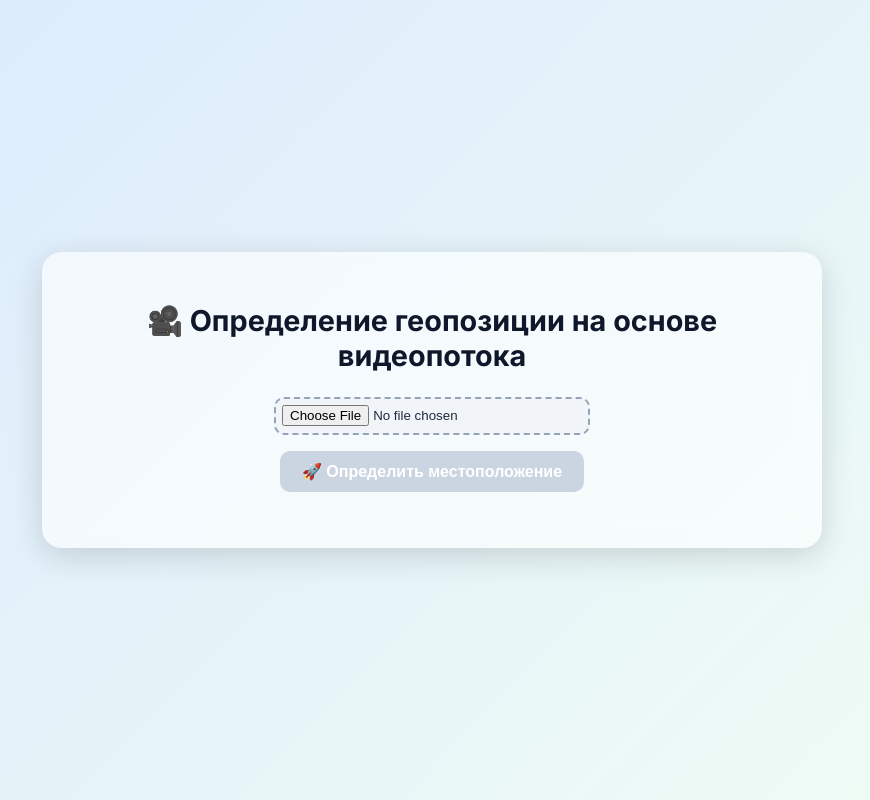
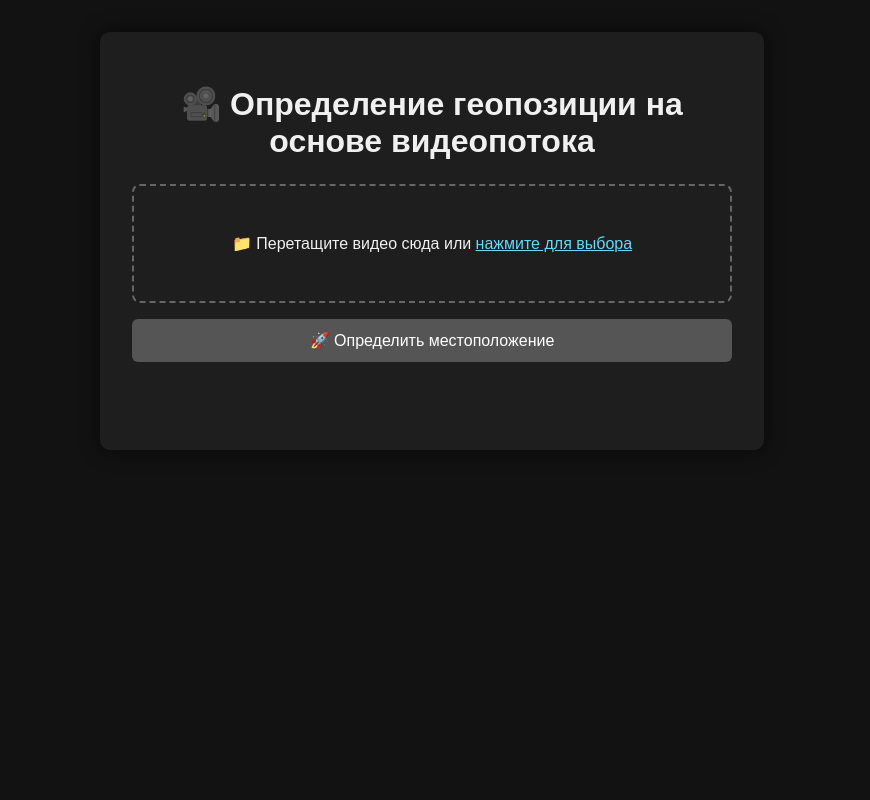
Before and after one commit to algorov/visual_place_recognition, a Python web app: template app/templates/index.html in a window 1280 px wide. Shown: the whole page, without its empty margins (208-1078 px from the left). Run offline with Jinja, Linux system fonts and the light colour scheme; the template is opened without the code that fills it, so the values that code supplies are empty.

Commit message:
upd frontend

```diff
--- a/app/static/styles.css
+++ b/app/static/styles.css
@@ -1,60 +1,72 @@
-@import url('https://fonts.googleapis.com/css2?family=Inter:wght@400;600;700&display=swap');
-
 body {
-  font-family: 'Inter', sans-serif;
-  margin: 0;
-  padding: 0;
-  background: linear-gradient(135deg, #dbeafe, #f0fdf4);
-  color: #1e293b;
+  font-family: Arial, sans-serif;
+  margin: 20px;
+  background: #f9f9f9;
+  color: #333;
   display: flex;
   justify-content: center;
-  align-items: center;
+  align-items: flex-start;
   min-height: 100vh;
 }
 
 .container {
-  background: rgba(255, 255, 255, 0.6);
-  backdrop-filter: blur(12px);
-  -webkit-backdrop-filter: blur(12px);
-  border-radius: 20px;
-  box-shadow: 0 8px 32px rgba(0, 0, 0, 0.15);
-  padding: 2rem 2.5rem;
+  max-width: 600px;
   width: 100%;
-  max-width: 700px;
+  padding: 1rem 2rem;
+  background: white;
+  border-radius: 12px;
+  box-shadow: 0 2px 12px rgba(0, 0, 0, 0.1);
   text-align: center;
-  transition: all 0.3s ease;
+  display: flex;
+  flex-direction: column;
+  align-items: center;
 }
 
 h1 {
-  font-size: 1.8rem;
-  font-weight: 700;
   margin-bottom: 1.5rem;
-  color: #0f172a;
+  font-size: 1.4rem;
+  color: #1e293b;
 }
 
-input[type="file"] {
-  display: block;
-  margin: 0 auto 1rem auto;
-  padding: 0.4rem;
+.drop-area {
   border: 2px dashed #94a3b8;
-  border-radius: 10px;
-  background-color: #f1f5f9;
-  transition: border-color 0.3s ease;
+  border-radius: 12px;
+  padding: 2rem;
+  background-color: #f8fafc;
   cursor: pointer;
-  width: 100%;
-  max-width: 300px;
+  text-align: center;
+  color: #64748b;
+  transition: background-color 0.3s ease, border-color 0.3s ease;
+  max-width: 400px;
+  margin: 1rem auto;
 }
 
-input[type="file"]:hover {
+.drop-area.hover {
+  background-color: #e0f2fe;
   border-color: #3b82f6;
+  color: #0c4a6e;
+}
+
+.drop-area p {
+  margin: 0;
+  font-size: 1rem;
+  font-weight: 500;
+}
+
+.browse-text {
+  text-decoration: underline;
+  color: #2563eb;
+  cursor: pointer;
 }
 
 .video-wrapper {
+  max-width: 100%;
+  margin-top: 1rem;
+  margin-bottom: 1rem;
+  overflow: hidden;
+  border-radius: 12px;
+  box-shadow: 0 0 10px rgba(0,0,0,0.1);
   width: 100%;
-  margin: 1rem 0;
-  overflow: hidden;
-  border-radius: 16px;
-  box-shadow: 0 0 20px rgba(0,0,0,0.08);
 }
 
 .hidden {
@@ -65,67 +77,53 @@ video {
   width: 100%;
   height: auto;
   display: block;
-  border-radius: 16px;
+  border-radius: 12px;
 }
 
 button {
-  background: linear-gradient(135deg, #3b82f6, #2563eb);
+  cursor: pointer;
+  background-color: #0069d9;
   color: white;
   border: none;
-  padding: 0.7rem 1.4rem;
+  border-radius: 6px;
+  padding: 0.6rem 1.2rem;
   font-size: 1rem;
-  border-radius: 10px;
-  font-weight: 600;
-  transition: all 0.3s ease;
-  box-shadow: 0 4px 14px rgba(59, 130, 246, 0.35);
+  transition: background-color 0.3s ease;
   margin: 0 auto;
   display: block;
 }
 
 button:disabled {
-  background: #cbd5e1;
+  background-color: #cccccc;
   cursor: not-allowed;
-  box-shadow: none;
 }
 
 button:not(:disabled):hover {
-  transform: translateY(-2px);
-  box-shadow: 0 6px 18px rgba(37, 99, 235, 0.45);
+  background-color: #0053ba;
 }
 
 #message {
   margin-top: 1rem;
-  font-weight: 600;
+  font-weight: bold;
   min-height: 1.5em;
+  color: #e55353;
   text-align: center;
-  transition: color 0.3s ease;
-}
-
-#message:empty {
-  display: none;
 }
 
 #results {
-  margin-top: 1.5rem;
+  margin-top: 1rem;
   width: 100%;
 }
 
 .result {
-  background: rgba(255, 255, 255, 0.7);
-  backdrop-filter: blur(8px);
-  border-radius: 12px;
-  padding: 1rem;
-  margin: 1rem auto;
+  border-top: 1px solid #eee;
+  padding: 0.8rem 0;
   text-align: left;
-  box-shadow: 0 4px 12px rgba(0,0,0,0.05);
   max-width: 500px;
-  transition: transform 0.3s ease;
-}
-
-.result:hover {
-  transform: scale(1.02);
+  margin-left: auto;
+  margin-right: auto;
 }
 
 .result p {
-  margin: 0.4rem 0;
+  margin: 0.2rem 0;
 }
--- a/app/templates/index.html
+++ b/app/templates/index.html
@@ -4,20 +4,158 @@
   <meta charset="UTF-8" />
   <meta name="viewport" content="width=device-width, initial-scale=1" />
   <title>Загрузка видео</title>
-  <link rel="stylesheet" href="./static/styles.css" />
+  <link rel="stylesheet" href="https://unpkg.com/leaflet@1.9.4/dist/leaflet.css" />
+  <script src="https://unpkg.com/leaflet@1.9.4/dist/leaflet.js"></script>
+  <style>
+    body {
+      font-family: Arial, sans-serif;
+      margin: 0;
+      padding: 0;
+      background-color: #121212;
+      color: #f0f0f0;
+      display: flex;
+      justify-content: center;
+      align-items: flex-start;
+      min-height: 100vh;
+    }
+
+    .container {
+      max-width: 600px;
+      width: 100%;
+      padding: 2rem;
+      background-color: #1e1e1e;
+      border-radius: 10px;
+      box-shadow: 0 0 20px rgba(0, 0, 0, 0.6);
+      margin: 2rem;
+    }
+
+    h1 {
+      text-align: center;
+      margin-bottom: 1.5rem;
+    }
+
+    .drop-area {
+      border: 2px dashed #666;
+      padding: 2rem;
+      text-align: center;
+      cursor: pointer;
+      margin-bottom: 1rem;
+      border-radius: 8px;
+      transition: background 0.3s, border-color 0.3s;
+    }
+
+    .drop-area.hover {
+      background-color: #2a2a2a;
+      border-color: #888;
+    }
+
+    .browse-text {
+      color: #61dafb;
+      text-decoration: underline;
+      cursor: pointer;
+    }
+
+    .video-wrapper video {
+      width: 100%;
+      border-radius: 10px;
+      margin: 1rem 0;
+    }
+
+    .hidden {
+      display: none;
+    }
+
+    .progress-bar {
+      height: 4px;
+      background: linear-gradient(90deg, #61dafb, #1db954);
+      background-size: 200% 100%;
+      animation: progress 1.5s linear infinite;
+      border-radius: 2px;
+      margin: 1rem 0;
+    }
+
+    @keyframes progress {
+      0% {
+        background-position: 200% 0;
+      }
+      100% {
+        background-position: -200% 0;
+      }
+    }
+
+    button {
+      display: block;
+      width: 100%;
+      padding: 0.75rem;
+      background-color: #1db954;
+      color: white;
+      border: none;
+      border-radius: 6px;
+      font-size: 1rem;
+      cursor: pointer;
+      margin-top: 1rem;
+      transition: background 0.3s;
+    }
+
+    button:disabled {
+      background-color: #555;
+      cursor: not-allowed;
+    }
+
+    button:hover:not(:disabled) {
+      background-color: #17a74a;
+    }
+
+    #message {
+      text-align: center;
+      margin-top: 1rem;
+      font-weight: bold;
+      min-height: 1.5em;
+      color: #f44336;
+    }
+
+    #results {
+      margin-top: 1rem;
+    }
+
+    .result {
+      padding: 0.8rem 0;
+      border-top: 1px solid #333;
+    }
+
+    .result p {
+      margin: 0.3rem 0;
+    }
+
+    #map {
+      height: 300px;
+      width: 100%;
+      margin-top: 1rem;
+      border-radius: 10px;
+      overflow: hidden;
+    }
+  </style>
 </head>
 <body>
   <div class="container">
     <h1>🎥 Определение геопозиции на основе видеопотока</h1>
 
-    <input type="file" id="fileInput" accept="video/*" />
+    <div id="dropArea" class="drop-area">
+      <p>📁 Перетащите видео сюда или <span class="browse-text">нажмите для выбора</span></p>
+      <input type="file" id="fileInput" accept="video/*" hidden />
+    </div>
+
     <div class="video-wrapper hidden" id="videoWrapper">
       <video id="videoPreview" controls></video>
     </div>
+
+    <div class="progress-bar hidden" id="progressBar"></div>
+
     <button id="uploadBtn" disabled>🚀 Определить местоположение</button>
 
     <div id="message"></div>
     <div id="results"></div>
+    <div id="map" class="hidden"></div>
   </div>
 
   <script>
@@ -27,25 +165,58 @@
     const uploadBtn = document.getElementById("uploadBtn");
     const message = document.getElementById("message");
     const results = document.getElementById("results");
+    const dropArea = document.getElementById("dropArea");
+    const progressBar = document.getElementById("progressBar");
+    const mapDiv = document.getElementById("map");
 
     let selectedFile = null;
+    let map;
+
+    dropArea.addEventListener("click", () => fileInput.click());
+
+    ["dragenter", "dragover"].forEach(eventName => {
+      dropArea.addEventListener(eventName, e => {
+        e.preventDefault();
+        e.stopPropagation();
+        dropArea.classList.add("hover");
+      });
+    });
+
+    ["dragleave", "drop"].forEach(eventName => {
+      dropArea.addEventListener(eventName, e => {
+        e.preventDefault();
+        e.stopPropagation();
+        dropArea.classList.remove("hover");
+      });
+    });
+
+    dropArea.addEventListener("drop", e => {
+      const file = e.dataTransfer.files[0];
+      if (file && file.type.startsWith("video/")) {
+        handleFile(file);
+      } else {
+        message.textContent = "❌ Пожалуйста, выберите корректный видеофайл";
+      }
+    });
 
     fileInput.addEventListener("change", () => {
       const file = fileInput.files[0];
       if (file && file.type.startsWith("video/")) {
-        selectedFile = file;
-        videoPreview.src = URL.createObjectURL(file);
-        videoWrapper.classList.remove("hidden");
-        uploadBtn.disabled = false;
-        message.textContent = "";
-        results.innerHTML = "";
+        handleFile(file);
       } else {
         message.textContent = "❌ Пожалуйста, выберите корректный видеофайл";
-        uploadBtn.disabled = true;
-        videoWrapper.classList.add("hidden");
-        videoPreview.src = "";
       }
     });
+
+    function handleFile(file) {
+      selectedFile = file;
+      videoPreview.src = URL.createObjectURL(file);
+      videoWrapper.classList.remove("hidden");
+      uploadBtn.disabled = false;
+      message.textContent = "";
+      results.innerHTML = "";
+      mapDiv.classList.add("hidden");
+    }
 
     uploadBtn.addEventListener("click", async () => {
       if (!selectedFile) return;
@@ -55,6 +226,7 @@
 
       message.textContent = "⏳ Видео обрабатывается...";
       uploadBtn.disabled = true;
+      progressBar.classList.remove("hidden");
 
       try {
         const response = await fetch("http://localhost:8000/process-video/", {
@@ -63,6 +235,7 @@
         });
 
         const data = await response.json();
+        progressBar.classList.add("hidden");
 
         if (response.ok) {
           message.textContent = "✅ Анализ завершён!";
@@ -74,12 +247,29 @@
               <p><strong>Distance:</strong> ${r.distance.toFixed(6)}</p>
             </div>
           `).join("");
+
+          mapDiv.classList.remove("hidden");
+          if (!map) {
+            map = L.map("map").setView([data.results[0].latitude, data.results[0].longitude], 13);
+            L.tileLayer("https://{s}.tile.openstreetmap.org/{z}/{x}/{y}.png", {
+              attribution: '&copy; OpenStreetMap contributors'
+            }).addTo(map);
+          } else {
+            map.setView([data.results[0].latitude, data.results[0].longitude], 13);
+          }
+
+          data.results.forEach(r => {
+            L.marker([r.latitude, r.longitude])
+              .addTo(map)
+              .bindPopup(`<b>${r.title}</b><br>${r.latitude}, ${r.longitude}`);
+          });
         } else {
           message.textContent = "❌ Ошибка при анализе: " + (data.error || "неизвестная ошибка");
         }
       } catch (err) {
         console.error(err);
         message.textContent = "❌ Ошибка при отправке запроса";
+        progressBar.classList.add("hidden");
       }
 
       uploadBtn.disabled = false;
```
